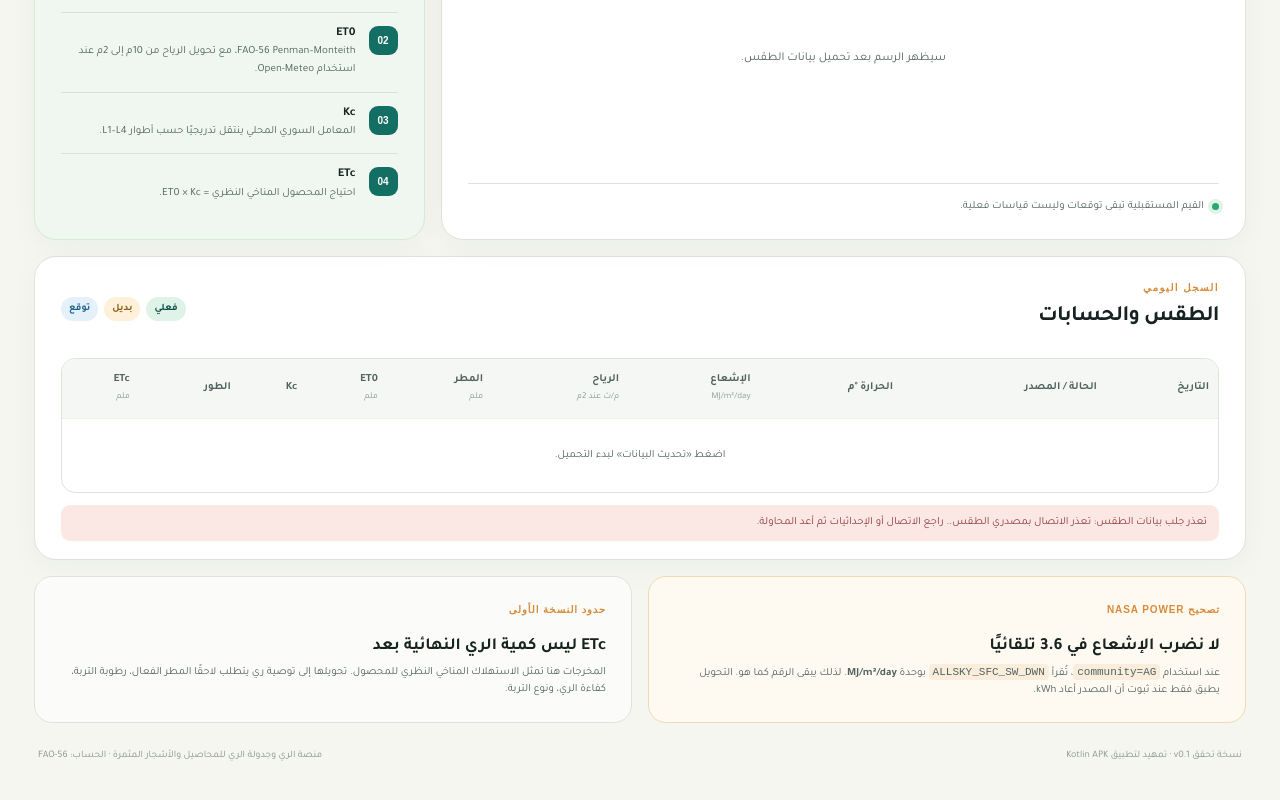
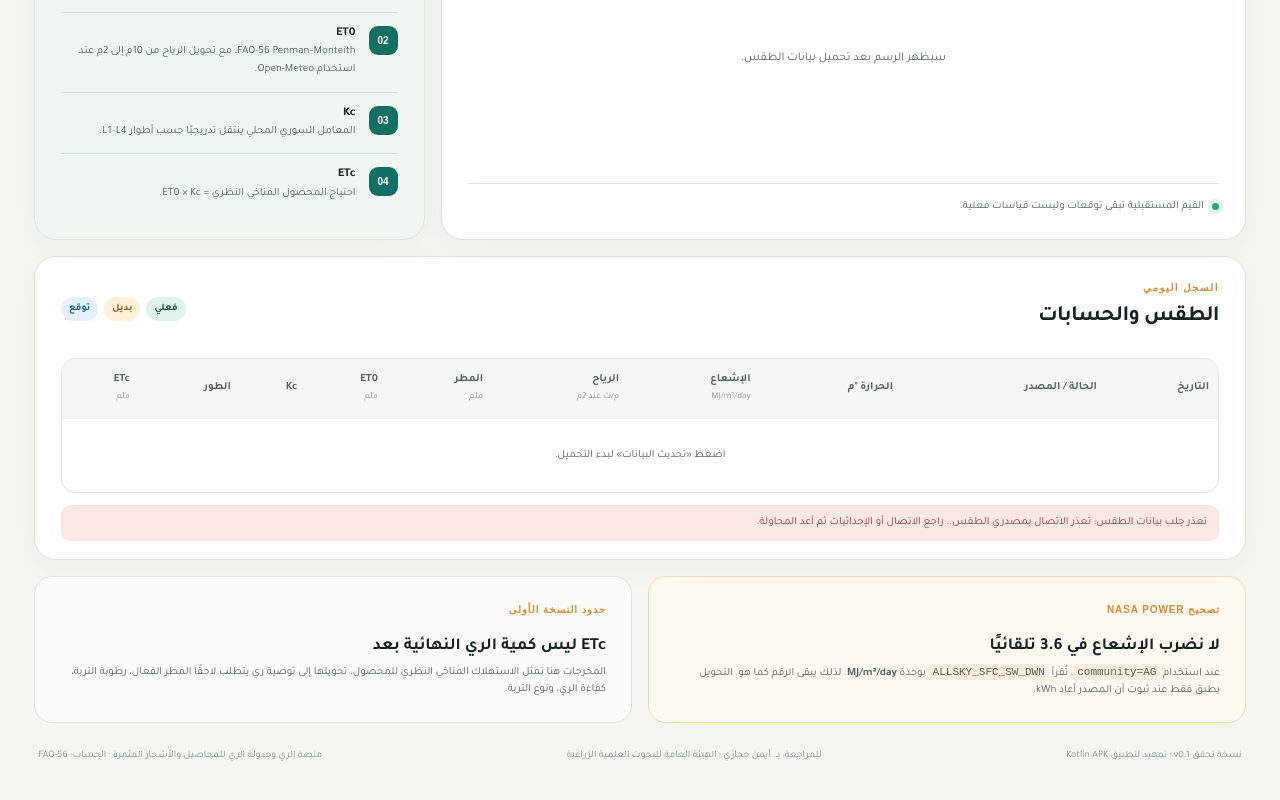
Before and after one commit to drengaymanhejazy/CWR_IScheduling, a plain HTML site: page index.html in a window 1280 px wide. Shown: the part 5107-5907 px from the top of the page. Drawn offline with Linux system fonts and the light colour scheme; no server answers.

Commit message:
Add reviewer attribution and responsive form layout

```diff
--- a/index.html
+++ b/index.html
@@ -477,7 +477,7 @@
       </section>
     </main>
 
-    <footer class="footer"><span>نسخة تحقق v0.1 · تمهيد لتطبيق Kotlin APK</span><span>منصة الري وجدولة الري للمحاصيل والأشجار المثمرة · الحساب: FAO-56</span></footer>
+    <footer class="footer"><span>نسخة تحقق v0.1 · تمهيد لتطبيق Kotlin APK</span><span>للمراجعة: د. أيمن حجازي · الهيئة العامة للبحوث العلمية الزراعية</span><span>منصة الري وجدولة الري للمحاصيل والأشجار المثمرة · الحساب: FAO-56</span></footer>
   </div>
   <script src="/app.js?v=20261126-layout2" defer></script>
 </body>
```
Also changed, not shown: styles.css (+1 -1 lines).
